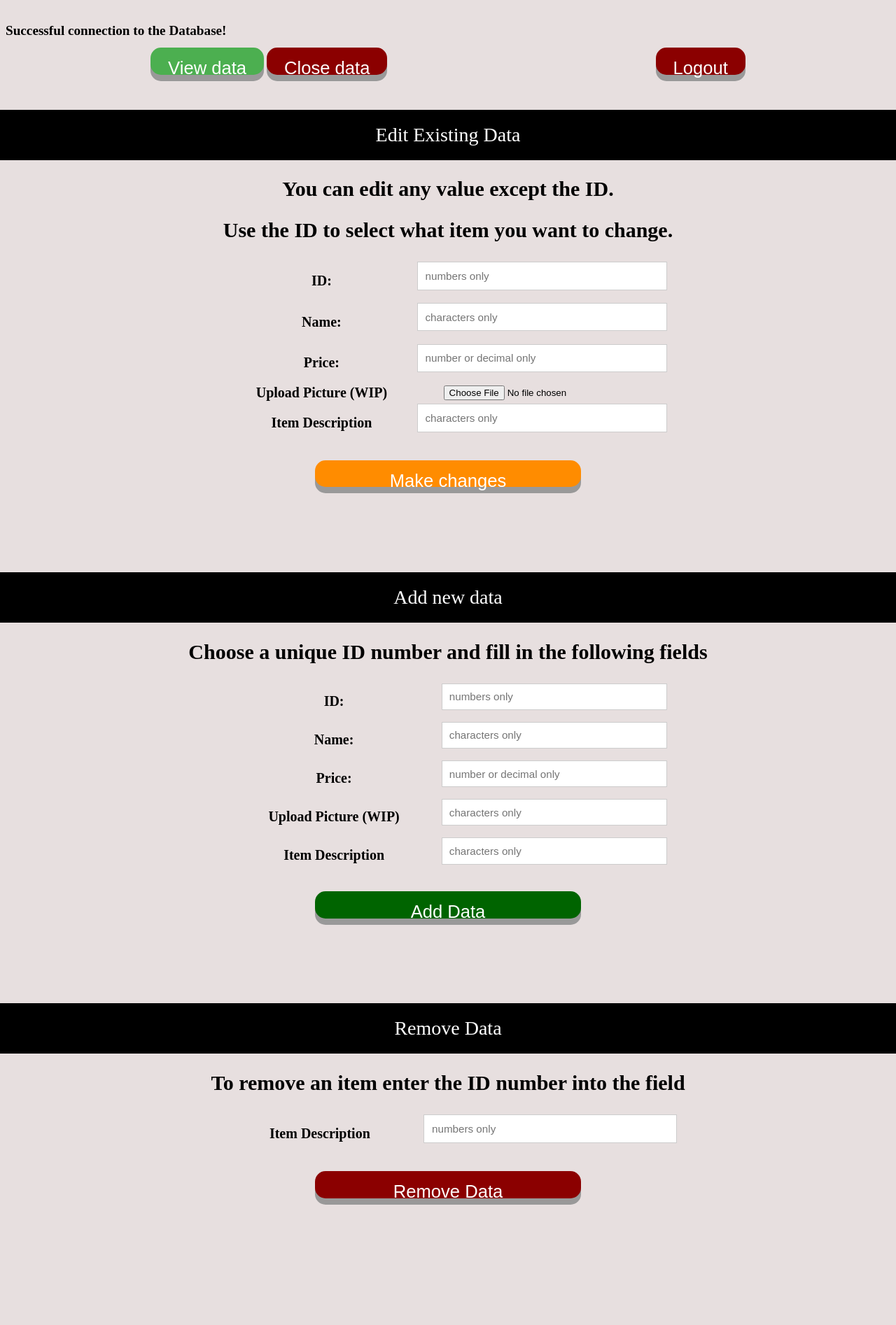
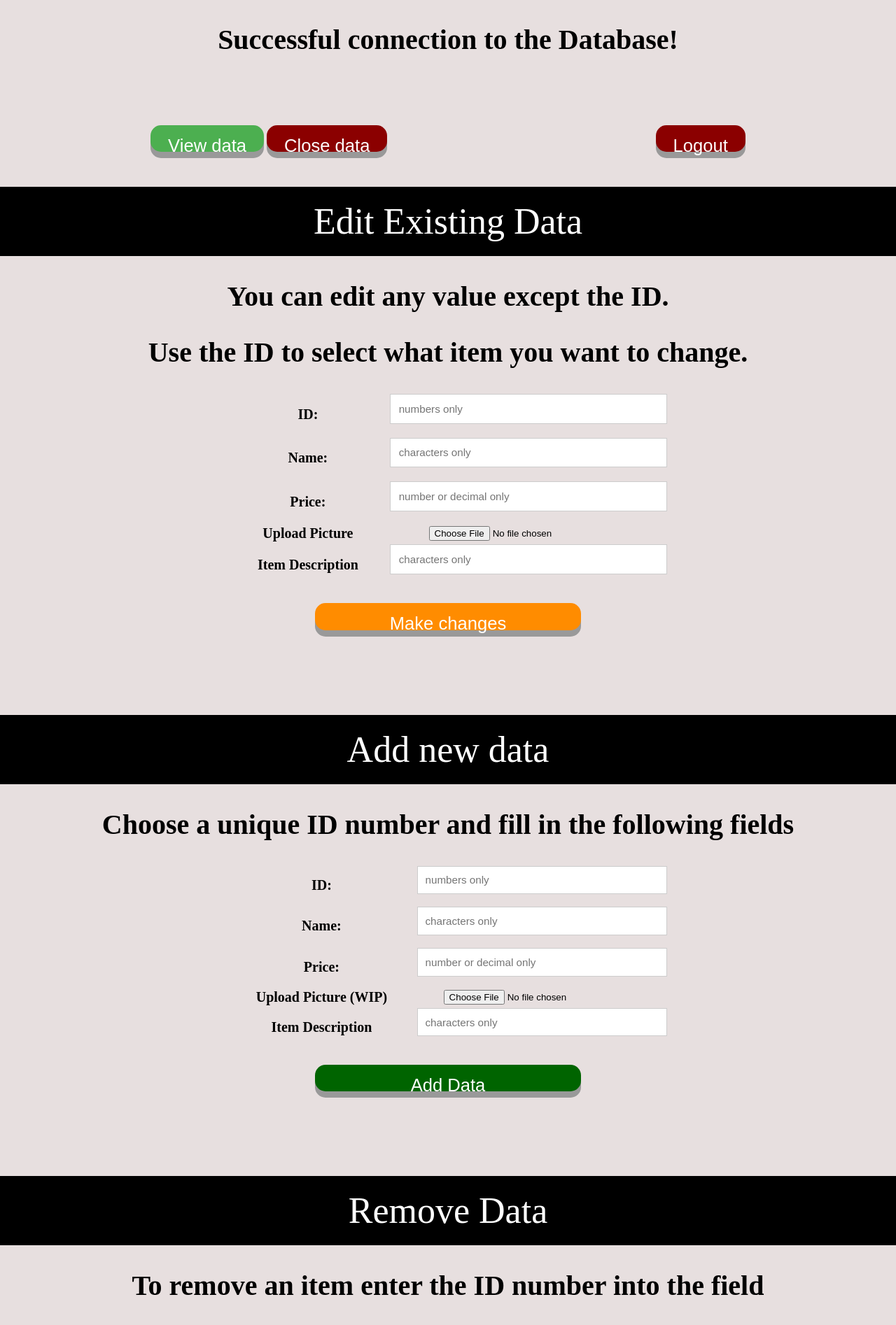
Before and after one commit to niranma/Fiala, a PHP site: page /admin.php in a window 1280 px wide. Shown: the top 1894 px of the page at 70% size. Before the commit the page ends 1722 px from the top, so only its background shows below. Run offline with PHP 8.4, Linux system fonts and the light colour scheme; the visitor is signed in with stand-in values (Sample User, id 1); data that the repository does not hold is empty.

Commit message:
fixed some bugs with adding imgs

```diff
--- a/admin.php
+++ b/admin.php
@@ -116,12 +116,14 @@
     </head>
     <body style="background-color: #e7dfdf;">
         <?php
-
-
+    $img_path = "nulls";
+            function check_img(){
                 $target_dir = "img/";
                 $target_file = $target_dir . basename($_FILES["fileToUpload"]["name"]);
                 $uploadOk = 1;
                 $imageFileType = strtolower(pathinfo($target_file,PATHINFO_EXTENSION));
+
+                $img_path = basename($_FILES["fileToUpload"]["name"]);
 
                 // Check if image file is a actual image or fake image
                 if(isset($_POST["submit"])) {
@@ -133,31 +135,31 @@
                     }
                 }
 
-            // Check if file already exists
-            if (file_exists($target_file) && isset($_POST["submit"])) {
-            echo "<h1 style='text-align: center; font-size: 100px;'>Sorry, file already exists. Please try again with a new name</h1>";
-            $uploadOk = 0;
-            }
+                // // Check if file already exists
+                // if (file_exists($target_file)) {
+                //     echo "<h1 style='text-align: center; font-size: 100px;'>Sorry, file already exists. Please try again with a new name</h1>";
+                //     $uploadOk = 0;
+                // }
 
                 // Check file size
-            if ($_FILES["fileToUpload"]["size"] > 500000 && isset($_POST["submit"]))  {
+                if ($_FILES["fileToUpload"]["size"] > 500000)  {
                     echo "<h1 style='text-align: center; font-size: 100px;'>Sorry, file is to big. Please again with samller file.</h1>";
                     $uploadOk = 0;
                 }
 
                 // Allow certain file formats
                 if($imageFileType != "jpg" && $imageFileType != "png" && $imageFileType != "jpeg"
-            && $imageFileType != "gif"  && isset($_POST["submit"])) {
+                && $imageFileType != "gif") {
                     echo "<h1 style='text-align: center; font-size: 100px;'>Sorry, only JPG, JPEG, PNG & GIF files are allowed.</h1>";
                     $uploadOk = 0;
                 }
 
                 // Check if $uploadOk is set to 0 by an error
-            if ($uploadOk == 0 && isset($_POST["submit"])) {
+                if ($uploadOk == 0 ) {
                     echo "<h1 style='text-align: center; font-size: 100px;'>Sorry, your file was not uploaded.</h1>";
                     // if everything is ok, try to upload file
                 } else {
-            if (move_uploaded_file($_FILES["fileToUpload"]["tmp_name"], $target_file) && isset($_POST["submit"])) {
+                    if (move_uploaded_file($_FILES["fileToUpload"]["tmp_name"], $target_file)) {
                         $img_path =  htmlspecialchars( basename( $_FILES["fileToUpload"]["name"]));
                     } else {
                         if (isset($_POST["submit"])){
@@ -165,6 +167,66 @@
                         }
                     }
                 }
+                return($img_path);
+            }
+
+
+
+
+            function check_imgADD(){
+                $target_dir = "img/";
+                $target_file = $target_dir . basename($_FILES["fileToUploadADD"]["name"]);
+                $uploadOk = 1;
+                $imageFileType = strtolower(pathinfo($target_file,PATHINFO_EXTENSION));
+
+                $img_path = basename($_FILES["fileToUploadADD"]["name"]);
+
+                // Check if image file is a actual image or fake image
+                if(isset($_POST["submit"])) {
+                    $check = getimagesize($_FILES["fileToUploadADD"]["tmp_name"]);
+                    if($check !== false) {
+                        $uploadOk = 1;
+                    } else {
+                        $uploadOk = 0;
+                    }
+                }
+
+                // // Check if file already exists
+                // if (file_exists($target_file)) {
+                //     echo "<h1 style='text-align: center; font-size: 100px;'>Sorry, file already exists. Please try again with a new name</h1>";
+                //     $uploadOk = 0;
+                // }
+
+                // Check file size
+                if ($_FILES["fileToUploadADD"]["size"] > 500000)  {
+                    echo "<h1 style='text-align: center; font-size: 100px;'>Sorry, file is to big. Please again with samller file.</h1>";
+                    $uploadOk = 0;
+                }
+
+                // Allow certain file formats
+                if($imageFileType != "jpg" && $imageFileType != "png" && $imageFileType != "jpeg"
+                && $imageFileType != "gif") {
+                    echo "<h1 style='text-align: center; font-size: 100px;'>Sorry, only JPG, JPEG, PNG & GIF files are allowed.</h1>";
+                    $uploadOk = 0;
+                }
+
+                // Check if $uploadOk is set to 0 by an error
+                if ($uploadOk == 0 ) {
+                    echo "<h1 style='text-align: center; font-size: 100px;'>Sorry, your file was not uploaded.</h1>";
+                    // if everything is ok, try to upload file
+                } else {
+                    if (move_uploaded_file($_FILES["fileToUploadADD"]["tmp_name"], $target_file)) {
+                        $img_path =  htmlspecialchars( basename( $_FILES["fileToUploadADD"]["name"]));
+                    } else {
+                        if (isset($_POST["submit"])){
+                            echo "<h1 style='text-align: center; font-size: 100px;'>Sorry, there was an error uploading your file.</h1>";
+                        }
+                    }
+                }
+                return($img_path);
+            }
+
+
 
 
             // if user not logged in redirect to logout page
@@ -187,7 +249,8 @@
                 }
 
                 // successful connection to database
-                echo "<h1 style='text-align: lefft; font-size:120%;padding-top: 2%;'>Successful connection to the Database!</h1>";
+                echo "<h1 style='text-align: center; font-size:40px;padding-top: 2%;'>Successful connection to the Database!</h1>";
+                echo "<br><br><br><br>";
 
                 echo'
                         <form method="post" style="text-align: center;">
@@ -257,6 +320,8 @@
 
                     // prepare the SQL string
                     // i know this is bad, but it works so....
+                    $img_path = check_img();
+
                     $sql = "UPDATE menu SET Name = '";
                     $sql .= $_POST["name"];
                     $sql .= "', price='";
@@ -271,7 +336,7 @@
                     // check if connected to the DB and user is authenticated
                     if ($con->query($sql) === TRUE and $_SESSION['authenticated'] == true)
                     {
-                        echo "New record created successfully";
+                        echo "<h1 style='text-align: center; font-size: 100px;'>Record edit was successful</h1>";
                     } else {
                         echo "Error: " . $sql . "<br>" . $con->error;
                         echo "contact support";
@@ -285,17 +350,22 @@
                 if(array_key_exists('add', $_POST) and $_SESSION['authenticated'] == true) {
 
                     // prepare the SQL for adding data
-                    $data = $_POST["id"].",'".$_POST['name']."',".$_POST["price"].",'".$_POST["picture"]."','".$_POST["description"]."'";
+                    $img_path = check_img();
+
+                    $data = $_POST["id"].",'".$_POST['name']."',".$_POST["price"].",'".$img_path."','".$_POST["description"]."'";
                     $sql = "INSERT INTO menu (id, name, price, picture, description)
                     VALUES (". $data. ")";
 
                     // check if connected to the DB
                     if ($con->query($sql) === TRUE and $_SESSION['authenticated'] == true)
                     {
-                        echo "New record created successfully";
+                        echo "<h1 style='text-align: center; font-size: 100px;'>New record created successfully</h1>";
                     } else {
+
+                        echo "<h1 style='text-align: center; font-size: 100px;'>";
                         echo "Error: " . $sql . "<br>" . $con->error;
                         echo "contact support";
+                        echo "</h1>";
                     }
 
                     // show data even on error to show user what the DB looks like
@@ -312,12 +382,14 @@
                     // if result found and user is authenticated remove data
                     if ($result=mysqli_query($con,$sql) === TRUE and $_SESSION['authenticated'] == true)
                     {
-                        echo "removed Item       ID: ".$_POST["id"];
+                        echo "<h1 style='text-align: center; font-size: 100px;'>removed Item       ID: ".$_POST["id"]. "</h1>";
                         echo "<br><br><br>";
                     } else
                     {
+                        echo "<h1 style='text-align: center; font-size: 100px;'>";
                         echo "Error: " . $sql . "<br>" . $con->error;
                         echo "contact support";
+                        echo "</h1>";
                     }
 
                     // show data even on error to show user what the DB looks like
@@ -341,9 +413,9 @@
           <div class="form-style-6">
             <form method="post" enctype="multipart/form-data">
                 <div style=" text-align: center;">
-                     <h1 style="text-align: center;">Edit Existing Data</h1>
-                     <h2 style="text-align: center;">You can edit any value except the ID.</h2>
-                     <h2 style="text-align: center;">Use the ID to select what item you want to change.</h2>
+                     <h1 style="text-align: center;  font-size: 52px;">Edit Existing Data</h1>
+                     <h2 style="text-align: center; font-size: 40px;">You can edit any value except the ID.</h2>
+                     <h2 style="text-align: center;  font-size: 40px;">Use the ID to select what item you want to change.</h2>
 
                         <table style="margin-left: 25%;width: 50%">
                             <tr>
@@ -362,7 +434,7 @@
                             </tr>
 
                             <tr>
-                                <th><p style="display: inline; font-size: 20px">Upload Picture (WIP)</p></th>
+                                <th><p style="display: inline; font-size: 20px">Upload Picture</p></th>
                                 <th><input style="margin-right: 8%;" type="file" name="fileToUpload" id="fileToUpload" placeholder="characters only "/></th>
                             </tr>
 
@@ -379,11 +451,11 @@
 
             <div class="spacer"></div>
         <!-- add data section       DO NOT CHANGE NAME FIELD IT WILL BREAK THE PHP-->
-        <form method="post">
+        <form method="post" enctype="multipart/form-data">
             <div style="text-align: center;">
 
-                <h5>Add new data</h5>
-                <h2>Choose a unique ID number and fill in the following fields</h2>
+                <h1 style="text-align: center;  font-size: 52px;">Add new data</h1>
+                <h2 style="text-align: center;  font-size: 40px;">Choose a unique ID number and fill in the following fields</h2>
                 <table style="margin-left: 25%;width: 50%">
                     <tr>
                         <th><p style="display: inline; font-size: 20px">ID: </p></th>
@@ -401,10 +473,9 @@
                     </tr>
 
                     <tr>
-                        <th><p style="display: inline; font-size: 20px">Upload Picture (WIP)</p></th>
-                        <th><input type="text" name="picture" placeholder="characters only "/></th>
-                    </tr>
-
+                    <th>
+                        <p style="display: inline; font-size: 20px">Upload Picture (WIP)</p></th>
+                        <th><input style="margin-right: 8%;" type="file" name="fileToUpload" id="fileToUpload" placeholder="characters only "/></th>
                     <tr>
                         <th><p style="display: inline; font-size: 20px">Item Description</p></th>
                         <th><input type="text" name="description" placeholder="characters only "/></th>
@@ -419,11 +490,11 @@
         <div class="spacer"></div>
 
         <!-- remove data section       DO NOT CHANGE NAME FIELD IT WILL BREAK THE PHP-->
-        <form method="post">
+        <form method="post" >
             <div style="text-align: center;">
 
-                <h6>Remove Data</h6>
-                <h2>To remove an item enter the ID number into the field</h2>
+                <h1 style="text-align: center;  font-size: 52px;">Remove Data</h1>
+                <h2 style="text-align: center;  font-size: 40px;">To remove an item enter the ID number into the field</h2>
                 <table style="margin-left: 25%;width: 50%">
                     <tr>
                         <th><p style="display: inline; font-size: 20px">Item Description</p></th>
```
Also changed, not shown: img/60993.jpg (added), img/left.jpg (added). Lines whose indentation alone changed are shown as unchanged.
